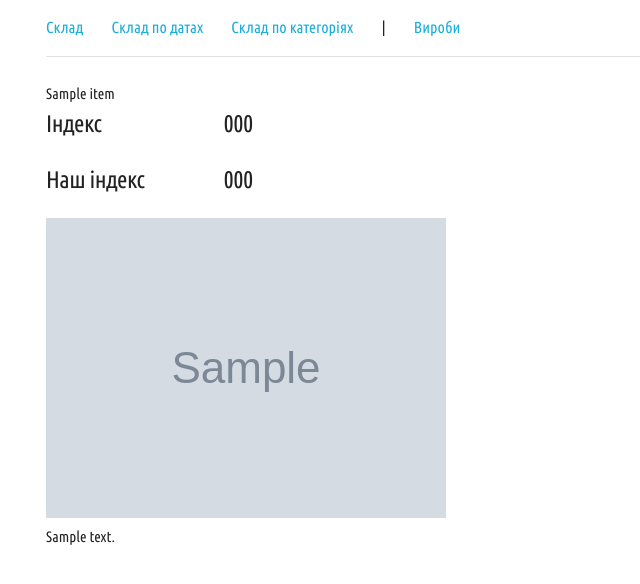
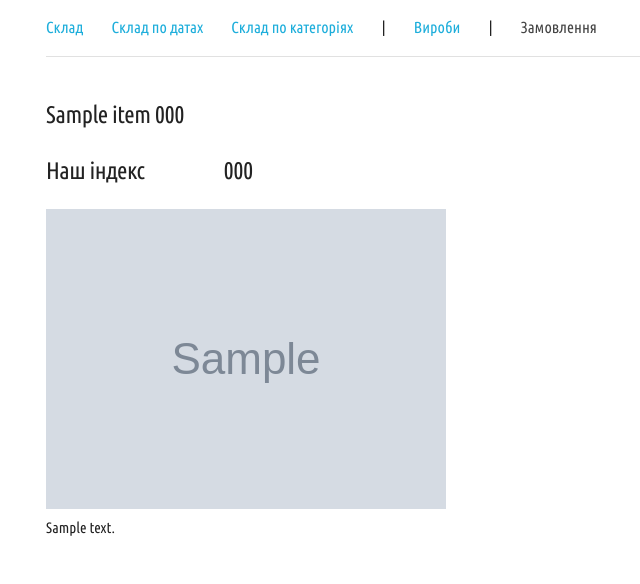
Before and after one commit to samitnuk/warehousedb, a Django app: page /item_details/1/ in a window 1280 px wide. Shown: the top 584 px of the page, without its empty margins (82-722 px from the left). Run offline with Django 3.2, Linux system fonts and the light colour scheme; a user stored in the database is signed in; tables that the repository leaves empty hold one stand-in row (values such as "Sample post"); grey boxes marked "Sample" are stand-in pictures; parts of the project's set-up code (start-up, migrations or seed data) failed here and were passed over.

Commit message:
update templates

```diff
--- a/items/templates/items/add_item_change.html
+++ b/items/templates/items/add_item_change.html
@@ -11,7 +11,7 @@
     {% csrf_token %}
 
     <div class="row">
-        <div class="ten columns">
+        <div class="nine columns">
             <h5>{{ item.title }} {{ item.part_number }}</h5>
         </div>
     </div>
--- a/items/templates/items/add_std_cable.html
+++ b/items/templates/items/add_std_cable.html
@@ -4,7 +4,11 @@
 
 {% block meta_title %}Додати стандартний трос{% endblock meta_title %}
 
-{% block header %}Додати стандартний трос{% endblock header %}
+{% block header %}
+<div class="row" id="header">
+    <div class="nine columns"><h5>Додати стандартний трос</h5></div>
+</div>
+{% endblock header %}
 
 {% block content %}
 
--- a/items/templates/items/base.html
+++ b/items/templates/items/base.html
@@ -48,6 +48,11 @@
                     <li role="presentation" {% if products_path in request.path %}class="nav-active"{% endif%}>
                         <a href="{% url 'products' %}">Вироби</a>
                     </li>
+                    <li>|</li>
+                    {% url 'orders' as orders_path %}
+                    <li role="presentation" {% if orders_path in request.path %}class="nav-active"{% endif%}>
+                        <a href="{% url 'orders' %}">Замовлення</a>
+                    </li>
                 </ul>
             </div>
         </div>
--- a/items/templates/items/create_new_product.html
+++ b/items/templates/items/create_new_product.html
@@ -6,9 +6,7 @@
 
 {% block header %}
 <div class="row" id="header">
-    <div class="nine columns">
-        <h3>Додати новий виріб</h3>
-    </div>
+    <div class="nine columns"><h5>Додати новий виріб</h5></div>
 </div>
 {% endblock header %}
 
--- a/items/templates/items/item_change_details.html
+++ b/items/templates/items/item_change_details.html
@@ -2,7 +2,7 @@
 
 {% load static from staticfiles %}
 
-{% block meta_title %}Загальна інформація - {{ category.name }}{% endblock meta_title %}
+{% block meta_title %}Інформація по зміні кількості{% endblock meta_title %}
 
 {% block header %}{{ item.title }}{% endblock header %}
 
--- a/items/templates/items/item_details.html
+++ b/items/templates/items/item_details.html
@@ -4,19 +4,13 @@
 
 {% block meta_title %}Загальна інформація - {{ category.name }}{% endblock meta_title %}
 
-{% block header %}{{ item.title }}{% endblock header %}
+{% block header %}
+<div class="row" id="header">
+    <div class="nine columns"><h5>{{ item.title }} {{ item.part_number }}</h5></div>
+</div>
+{% endblock header %}
 
 {% block content %}
-{% if item.part_number %}
-<div class="row">
-    <div class="two columns">
-        <h5>Індекс</h5>
-    </div>
-    <div class="ten columns">
-        <h5>{{ item.part_number }}</h5>
-    </div>
-</div>
-{% endif %}
 {% if item.part_number2 %}
 <div class="row">
     <div class="two columns">
--- a/items/templates/items/items_by_categories.html
+++ b/items/templates/items/items_by_categories.html
@@ -3,6 +3,12 @@
 {% load static from staticfiles %}
 
 {% block meta_title %}Склад по категоріях{% endblock meta_title %}
+
+{% block header %}
+<div class="row" id="header">
+    <div class="nine columns"><h5>Склад по категоріях</h5></div>
+</div>
+{% endblock header %}
 
 {% block content %}
 {% for row in rows %}
--- a/items/templates/items/items_by_dates.html
+++ b/items/templates/items/items_by_dates.html
@@ -7,6 +7,12 @@
 {% block extra_css %}
     <link rel="stylesheet" href="{{ PORTAL_URL }}{% static 'css/pikaday.css' %}" />
 {% endblock extra_css %}
+
+{% block header %}
+<div class="row" id="header">
+    <div class="nine columns"><h5>Склад по датах</h5></div>
+</div>
+{% endblock header %}
 
 {% block content %}
 
--- a/items/templates/items/main.html
+++ b/items/templates/items/main.html
@@ -3,6 +3,12 @@
 {% load static from staticfiles %}
 
 {% block meta_title %}Загальна інформація{% endblock meta_title %}
+
+{% block header %}
+<div class="row" id="header">
+    <div class="nine columns"><h5>Загально по складу</h5></div>
+</div>
+{% endblock header %}
 
 {% block content %}
 {% for category in categories %}
--- a/items/templates/items/products.html
+++ b/items/templates/items/products.html
@@ -6,7 +6,7 @@
 
 {% block header %}
 <div class="row" id="header">
-    <div class="nine columns"><h3>Перелік виробів</h3></div>
+    <div class="nine columns"><h5>Перелік виробів</h5></div>
     <div class="three columns">
         <a class="button button-primary u-full-width"
            href="{% url 'create_new_product' %}">Додати новий виріб</a>
```
Also changed, not shown: items/templates/items/category.html (deleted, +0 -51 lines), items/templates/items/orders.html (added, +47 -0 lines), items/templates/items/product_details.html (+5 -8 lines).
